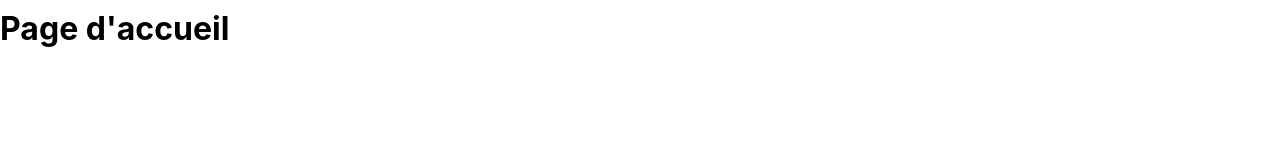
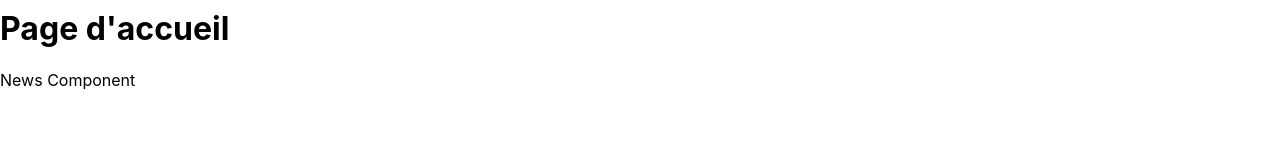
Before and after one commit to Mathis-Bsnrd/vbc-website, a React (Create React App) app: page / in a window 1280 px wide. Shown: the part 156-300 px from the top of the page. Built offline with nearby package versions, Linux system fonts and the light colour scheme.

Commit message:
create news component

```diff
--- a/src/App.js
+++ b/src/App.js
@@ -1,11 +1,13 @@
 import React from "react";
 import { BrowserRouter as Router, Route, Routes } from "react-router-dom";
 import Header from "./components/Header/Header";
+import News from "./components/News/News";
 
 function App() {
   return (
     <div className="App">
       <h1>Page d'accueil</h1>
+      <News />
     </div>
   );
 }
--- /dev/null
+++ b/src/components/News/News.js
@@ -0,0 +1,15 @@
+import React from 'react';
+import PropTypes from 'prop-types';
+import styles from './News.module.css';
+
+const News = () => (
+  <div className={styles.News}>
+    News Component
+  </div>
+);
+
+News.propTypes = {};
+
+News.defaultProps = {};
+
+export default News;
--- /dev/null
+++ b/src/components/News/News.module.css
@@ -0,0 +1 @@
+.News {}
```
Also changed, not shown: 1 other file (tests, documents, lock files or other folders).
